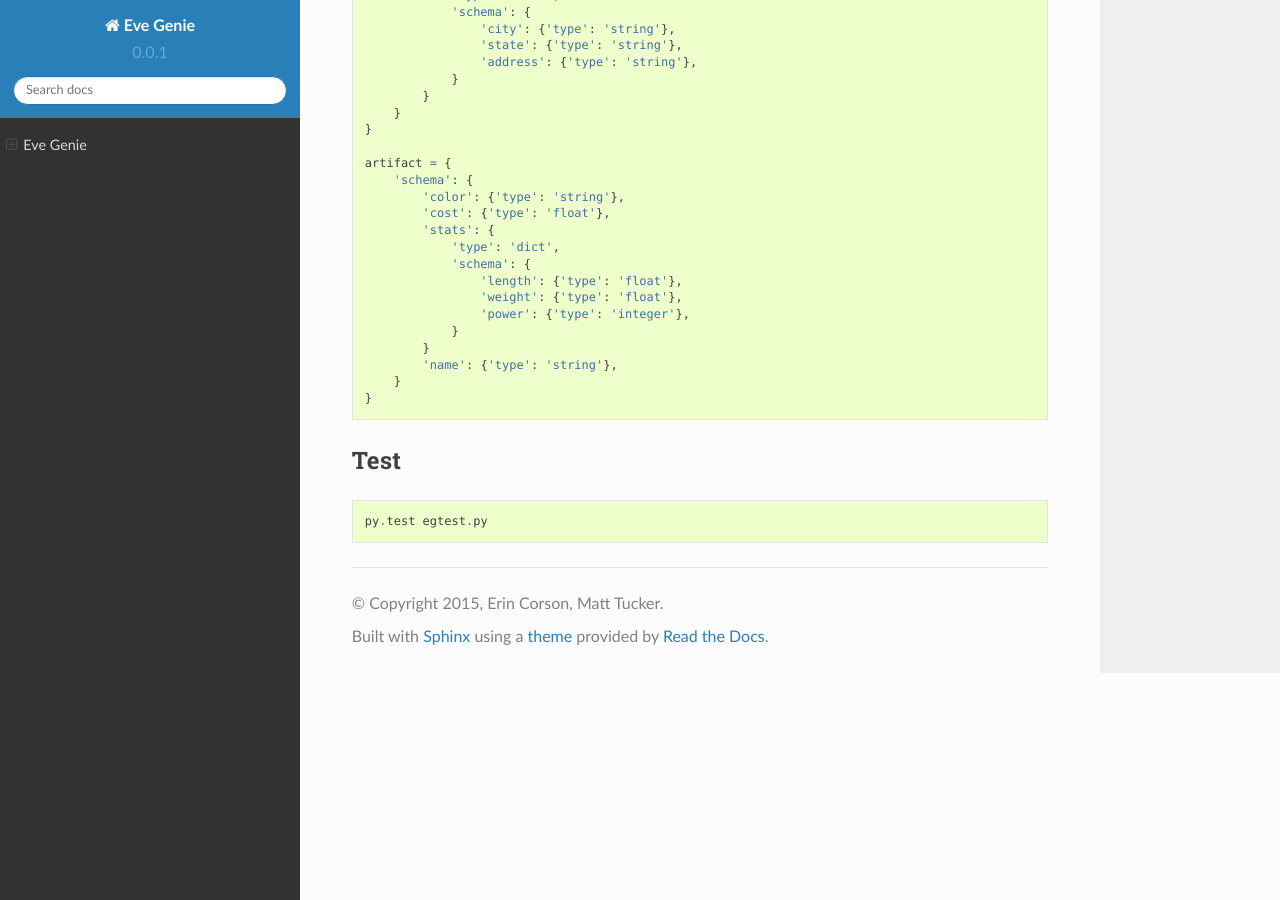
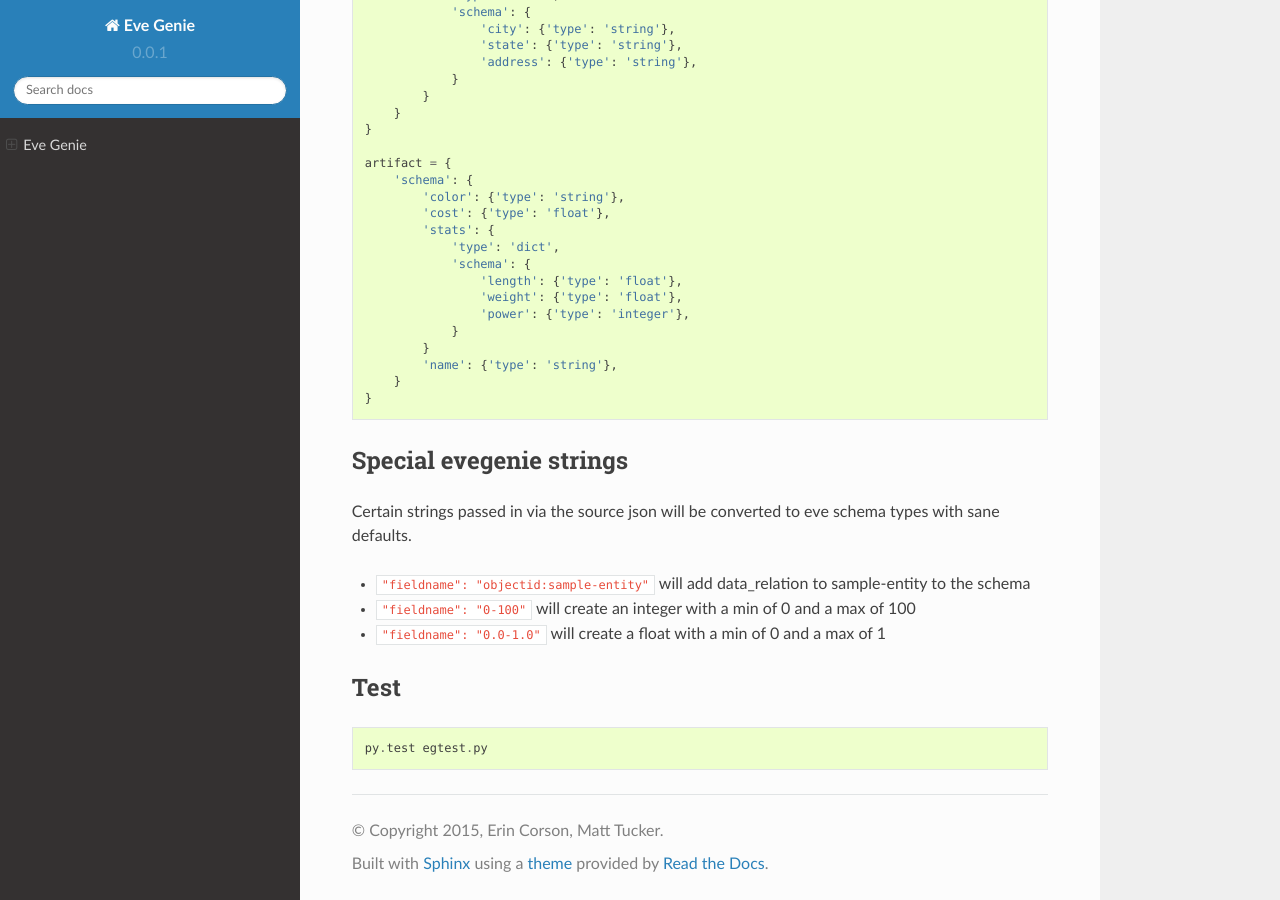
Before and after one commit to DavidZisky/evegenie, a Sphinx documentation site: the page built from docs/index.md, in a window 1280 px wide and 900 px high, scrolled down 987 px. Built offline with Sphinx 7.4.7 and the Read the Docs theme 2.0.0, drawn with Linux system fonts in a browser that asks for light colours.

Commit message:
Adding special strings to detailed docs.

```diff
--- a/docs/index.md
+++ b/docs/index.md
@@ -63,6 +63,14 @@ eg.write_file('mytest.settings.py')
         }
     }
 
+## Special evegenie strings
+
+Certain strings passed in via the source json will be converted to eve schema types with sane defaults.
+
+- `"fieldname": "objectid:sample-entity"` will add data_relation to sample-entity to the schema
+- `"fieldname": "0-100"` will create an integer with a min of 0 and a max of 100
+- `"fieldname": "0.0-1.0"` will create a float with a min of 0 and a max of 1
+
 ## Test
 
     py.test egtest.py
```
